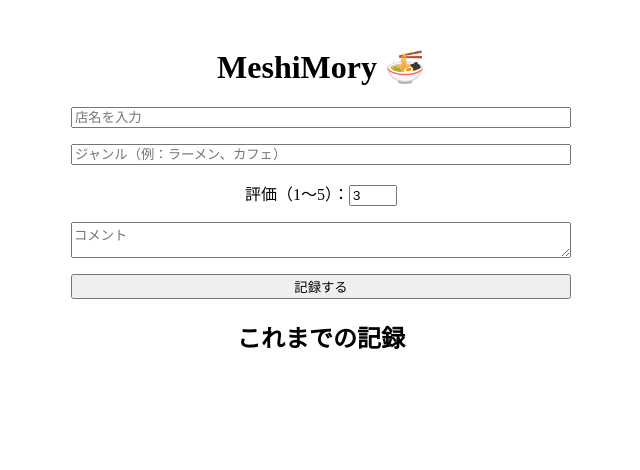
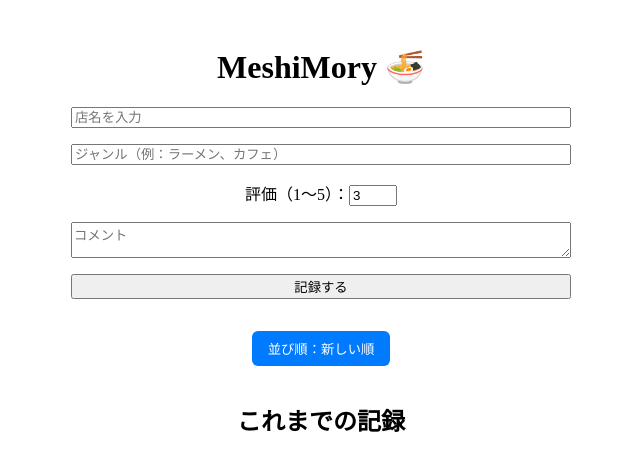
Before and after one commit to Kazuki95-hub/meshimory, a React (Vite) app in the folder apps/web/: page / in a window 1280 px wide. Shown: the top 470 px of the page, without its empty margins (319-959 px from the left). Built offline with nearby package versions, Linux system fonts and the light colour scheme.

Commit message:
ソート機能追加

```diff
--- a/apps/web/src/App.tsx
+++ b/apps/web/src/App.tsx
@@ -7,6 +7,7 @@ export default function App() {
     const [rating, setRating] = useState<number>(3);
     const [comment, setComment] = useState('');
     const [records, setRecords] = useState<any[]>([]);
+    const [sortOrder, setSortOrder] = useState<'asc' | 'desc'>('desc');
 
     useEffect(() => {
         const saved = JSON.parse(localStorage.getItem('meshiMoryData') || '[]');
@@ -84,11 +85,29 @@ export default function App() {
                 />
                 <button type="submit">記録する</button>
             </form>
+            <button onClick={() => setSortOrder(sortOrder === "asc" ? "desc" : "asc")}
+                style={{
+                    background: "#007bff",
+                    color: "#fff",
+                    border: "none",
+                    borderRadius: "6px",
+                    padding: "0.5rem 1rem",
+                    cursor: "pointer",
+                    marginTop: "2rem",
+                    marginBottom: "1rem",
+                }}> 並び順：{sortOrder === "asc" ? "古い順" : "新しい順"}
+            </button>
             {/* 🧾 一覧表示 */}
             <section>
                 <h2>これまでの記録</h2>
                 {Object.keys(groupedRecords)
-                    .sort((a, b) => (a < b ? 1 : -1)) // 新しい日付が上にくるようにソート
+                    .sort((a, b) => {
+                        if (sortOrder === "asc") {
+                            return a > b ? 1 : -1;
+                        } else {
+                            return a < b ? 1 : -1;
+                        }
+                    }) // 新しい日付が上にくるようにソート
                     .map((date) => (
                         <div key={date}>
                             <h2 style={{ marginTop: "2rem", color: "#444" }}>📅 {date}</h2>
```
